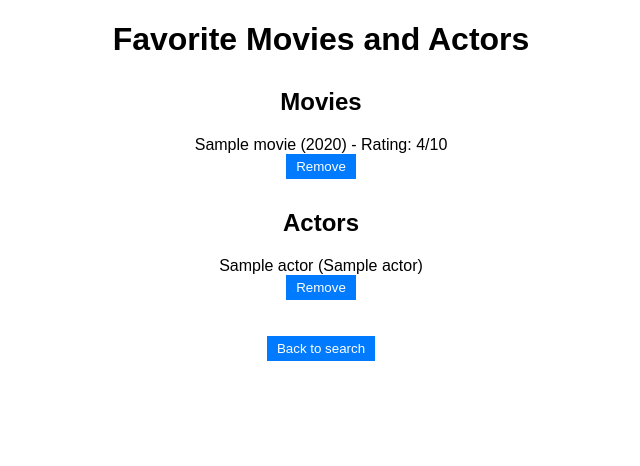
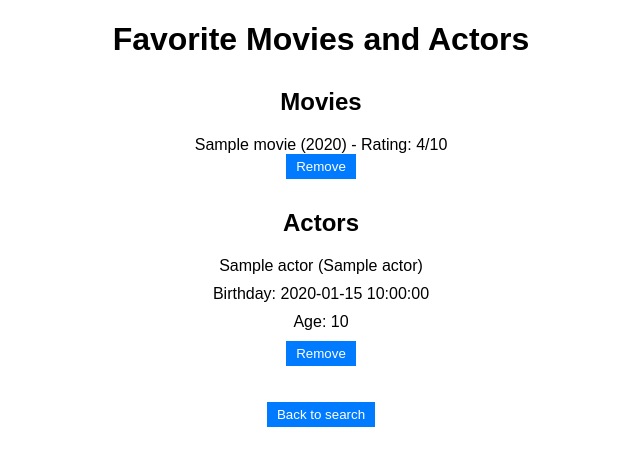
Before and after one commit to tofickbrodaga/KinopoiskApiDev, a Flask app: template templates/favourites.html in a window 1280 px wide. Shown: the top 466 px of the page, without its empty margins (319-959 px from the left). Run offline with Flask 3, Linux system fonts and the light colour scheme; the template is opened without the code that fills it: most values are stand-ins (such as "Sample title", 1, 10 or a date in 2020).

Commit message:
Minor changes in file's

```diff
--- a/app.py
+++ b/app.py
@@ -59,7 +59,7 @@ def search_actor(query):
     If the response status code is not OK (200), an empty list is returned.
     """
     url = f'https://api.kinopoisk.dev/v1.4/person/search?page=1&limit=10&query={query}'
-    response = requests.get(url, headers=HEADERS)
+    response = requests.get(url, headers=HEADERS, verify=False)
     if response.status_code == OK:
         return response.json()
     return []
@@ -77,7 +77,7 @@ def search_movie(query):
                       otherwise an empty list.
     """
     url = f'https://api.kinopoisk.dev/v1.4/movie/search?page=1&limit=10&query={query}'
-    response = requests.get(url, headers=HEADERS)
+    response = requests.get(url, headers=HEADERS, verify=False)
     if response.status_code == OK:
         return response.json()
     return []
@@ -95,7 +95,7 @@ def get_actor_details(actor_id):
               If the actor ID is not found or an error occurs, an empty dictionary is returned.
     """
     url = f'https://api.kinopoisk.dev/v1.4/person/{actor_id}'
-    response = requests.get(url, headers=HEADERS)
+    response = requests.get(url, headers=HEADERS, verify=False)
     if response.status_code == OK:
         return response.json()
     return {}
@@ -113,7 +113,7 @@ def get_movie_details(movie_id):
               If the movie ID is not found or an error occurs, an empty dictionary is returned.
     """
     url = f'https://api.kinopoisk.dev/v1.4/movie/{movie_id}'
-    response = requests.get(url, headers=HEADERS)
+    response = requests.get(url, headers=HEADERS, verify=False)
     if response.status_code == OK:
         return response.json()
     return {}
@@ -131,11 +131,15 @@ def add_actor(actor_id):
         flask.wrappers.Response: A redirect response to the 'index' route.
     """
     actor = get_actor_details(actor_id)
-    name = actor.get('name') or actor.get('enName', '')
+    name = actor.get('name')
+    enname = actor.get('enName', '')
+    age = actor.get('age', '')
     if name:
         session = Session()
         actor_obj = Actor(
             name=name,
+            age=age,
+            enname=enname,
         )
         session.add(actor_obj)
         session.commit()
@@ -169,7 +173,7 @@ def add_movie(movie_id):
     return redirect(url_for('index'))
 
 
-@app.route('/favourites', methods=['GET', 'POST'])
+@app.route('/favourites', methods=[GET, POST])
 def favourites():
     """
     Access the '/favourites' page: GET & DELETE.
@@ -184,7 +188,7 @@ def favourites():
         otherwise a rendered template of the 'favourites.html' page with all movies and actors.
     """
     session = Session()
-    if request.method == 'POST':
+    if request.method == POST:
         if 'movie_id' in request.form:
             movie_id = request.form.get('movie_id')
             movie = session.query(Movie).filter_by(id=movie_id).first()
--- a/setup.cfg
+++ b/setup.cfg
@@ -37,7 +37,9 @@ per-file-ignores=
                 #cognitive complexity (13>12)
                 WPS231,
                 #Flask app debug=True error
-                S201
+                S201,
+                #Requests call with verify=False disabling SSL certificate checks, security issue.
+                S501
         model.py:
                 #Found wrong keyword: pass
                 WPS420,
--- a/templates/favourites.html
+++ b/templates/favourites.html
@@ -29,6 +29,8 @@
     <ul>
         {% for actor in actors %}
             <li>{{ actor.name }} ({{ actor.enName }})
+                <li>Birthday: {{ actor['birthday'] }}</li>
+                <li>Age: {{ actor['age'] }}</li>
                 <form action="/favourites" method="post">
                     <input type="hidden" name="actor_id" value="{{ actor.id }}">
                     <button type="submit">Remove</button>
--- a/templates/index.html
+++ b/templates/index.html
@@ -8,6 +8,7 @@
 </head>
 <body>
 <h1>KinopoiskApiDev</h1>
+<div class = 'center'><a href="/favourites"><button>View Favorites</button></a></div>
 <form action="/" method="post">
     <label for="query">Enter movie or actor name:</label>
     <input type="text" id="query" name="query" required>
@@ -18,9 +19,6 @@
     </select>
     <button type="submit">Search</button>
 </form>
-<div class="center">
-<a href="/favourites"><button>View Favorites</button></a>
-</div>
 {% if results %}
     <h2>Search Results for "{{ query }}":</h2>
     {% if search_type == 'movies' %}
@@ -43,6 +41,7 @@
             {% for actor in results['docs'] %}
                 <li>Name: {{ actor['name'] }}</li>
                 <li>English Name: {{ actor['enName'] }}</li>
+                <li>Age: {{ actor['age'] }}</li>
                 <li>
                     <form action="/add_actor/{{ actor['id'] }}" method="post">
                         <button type="submit">Add Actor to Favorites</button>
```
Also changed, not shown: config.py (line endings or trailing spaces).
